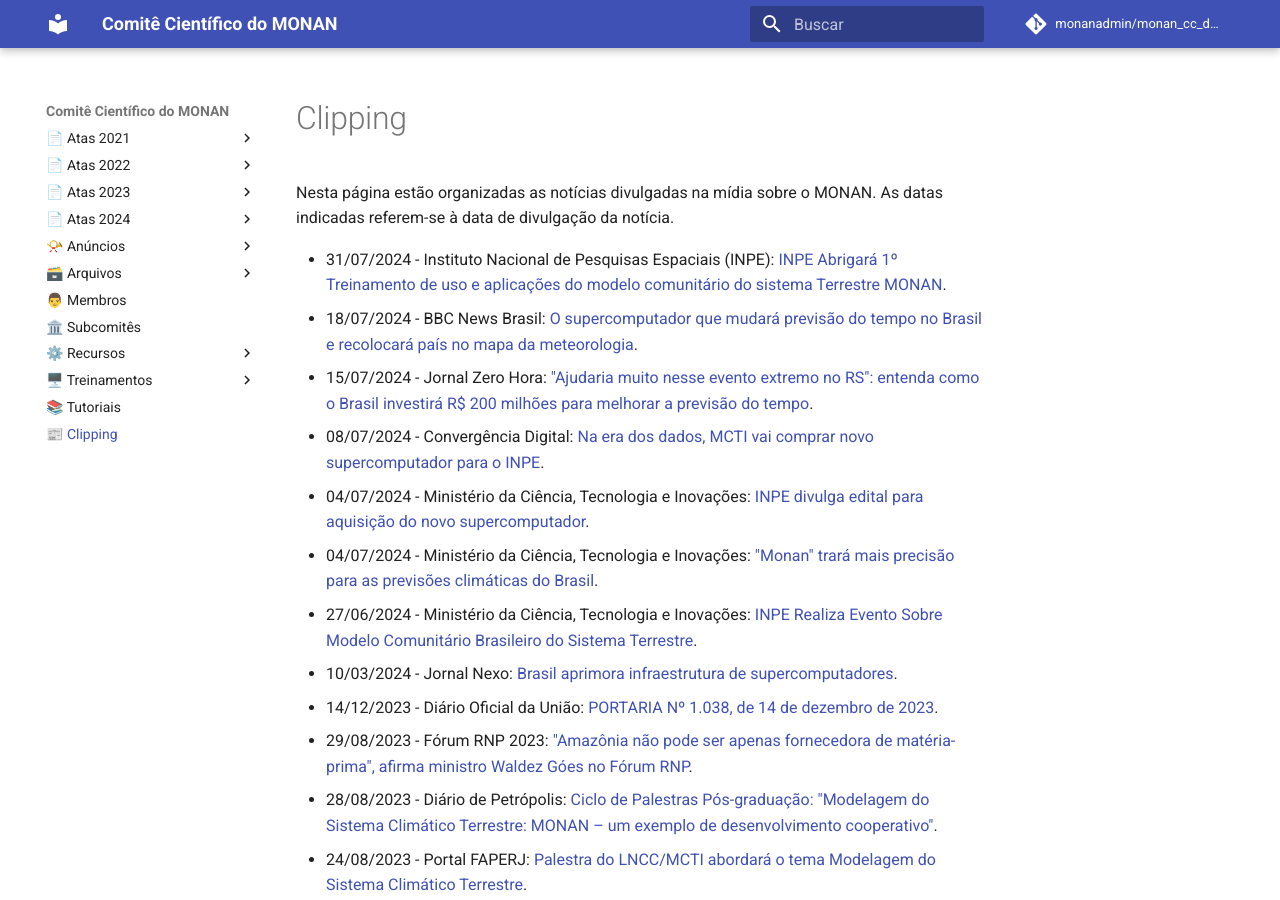
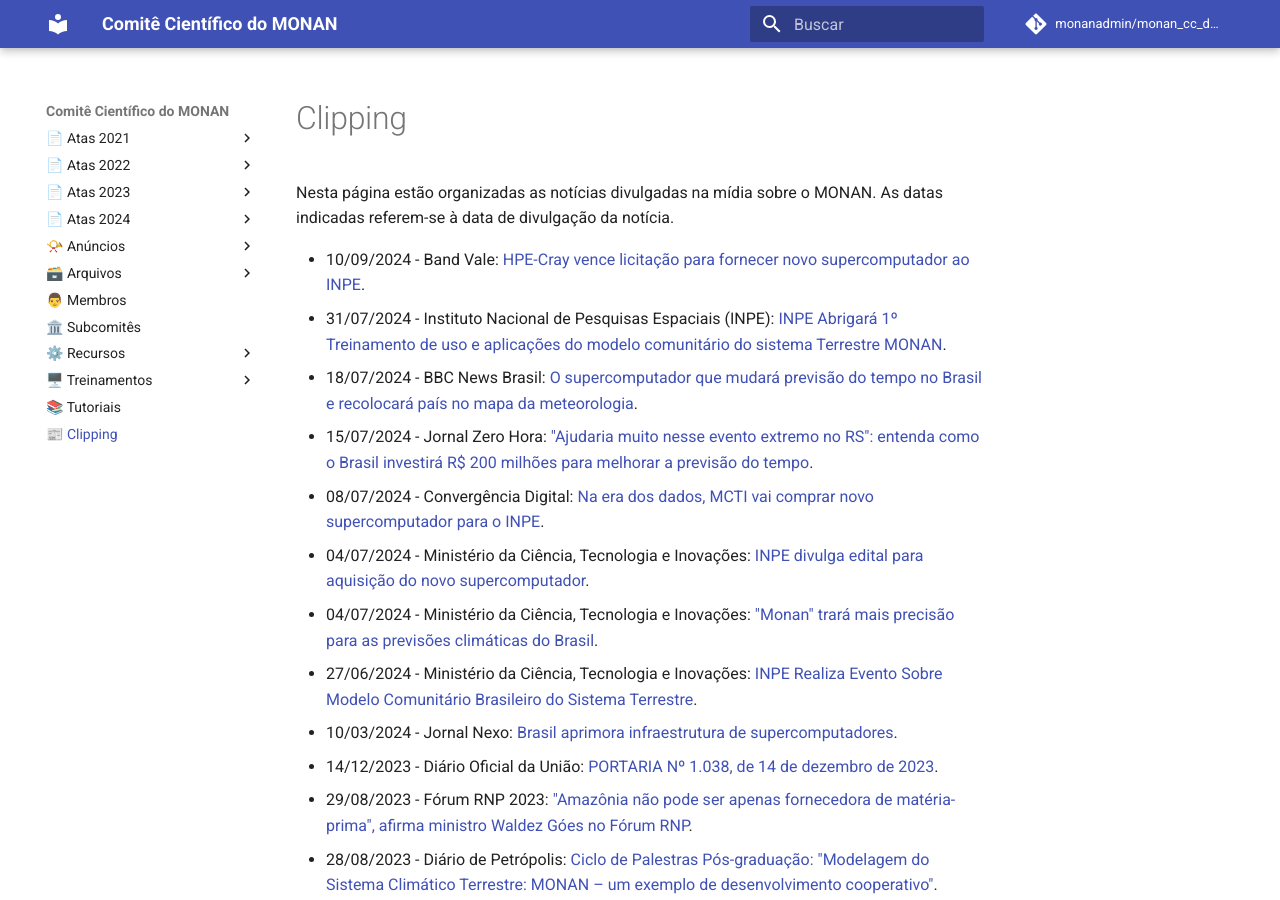
Before and after one commit to monanadmin/monan_cc_docs, an MkDocs documentation site: the page built from docs/clipping.md, in a window 1280 px wide and 900 px high. Built offline with MkDocs 1.6.1 and Material for MkDocs 9.7.7, drawn with Linux system fonts in a browser that asks for light colours; comment, search, counter and statistics services are not loaded.

Commit message:
Atualizando arquivo clipping.md

```diff
--- a/docs/clipping.md
+++ b/docs/clipping.md
@@ -2,6 +2,7 @@
 
 Nesta página estão organizadas as notícias divulgadas na mídia sobre o MONAN. As datas indicadas referem-se à data de divulgação da notícia.
 
+* 10/09/2024 - Band Vale: [HPE-Cray vence licitação para fornecer novo supercomputador ao INPE](https://www.band.uol.com.br/band-vale/noticias/hpe-cray-vence-licitacao-para-fornecer-novo-supercomputador-ao-inpe-202409100800).
 * 31/07/2024 - Instituto Nacional de Pesquisas Espaciais (INPE): [INPE Abrigará 1º Treinamento de uso e aplicações do modelo comunitário do sistema Terrestre MONAN](https://www.gov.br/inpe/pt-br/assuntos/ultimas-noticias/inpe-abrigara-1o-treinamento-de-uso-e-aplicacoes-do-modelo-comunitario-do-sistema-terrestre-monan).
 * 18/07/2024 - BBC News Brasil: [O supercomputador que mudará previsão do tempo no Brasil e recolocará país no mapa da meteorologia](https://www.bbc.com/portuguese/articles/c51ykgyq51vo).
 * 15/07/2024 - Jornal Zero Hora: ["Ajudaria muito nesse evento extremo no RS": entenda como o Brasil investirá R$ 200 milhões para melhorar a previsão do tempo](https://gauchazh.clicrbs.com.br/ambiente/noticia/2024/07/ajudaria-muito-nesse-evento-extremo-no-rs-entenda-como-o-brasil-investira-r-200-milhoes-para-melhorar-a-previsao-do-tempo-clynha8wz004k013jjuojkhqm.html).
```
